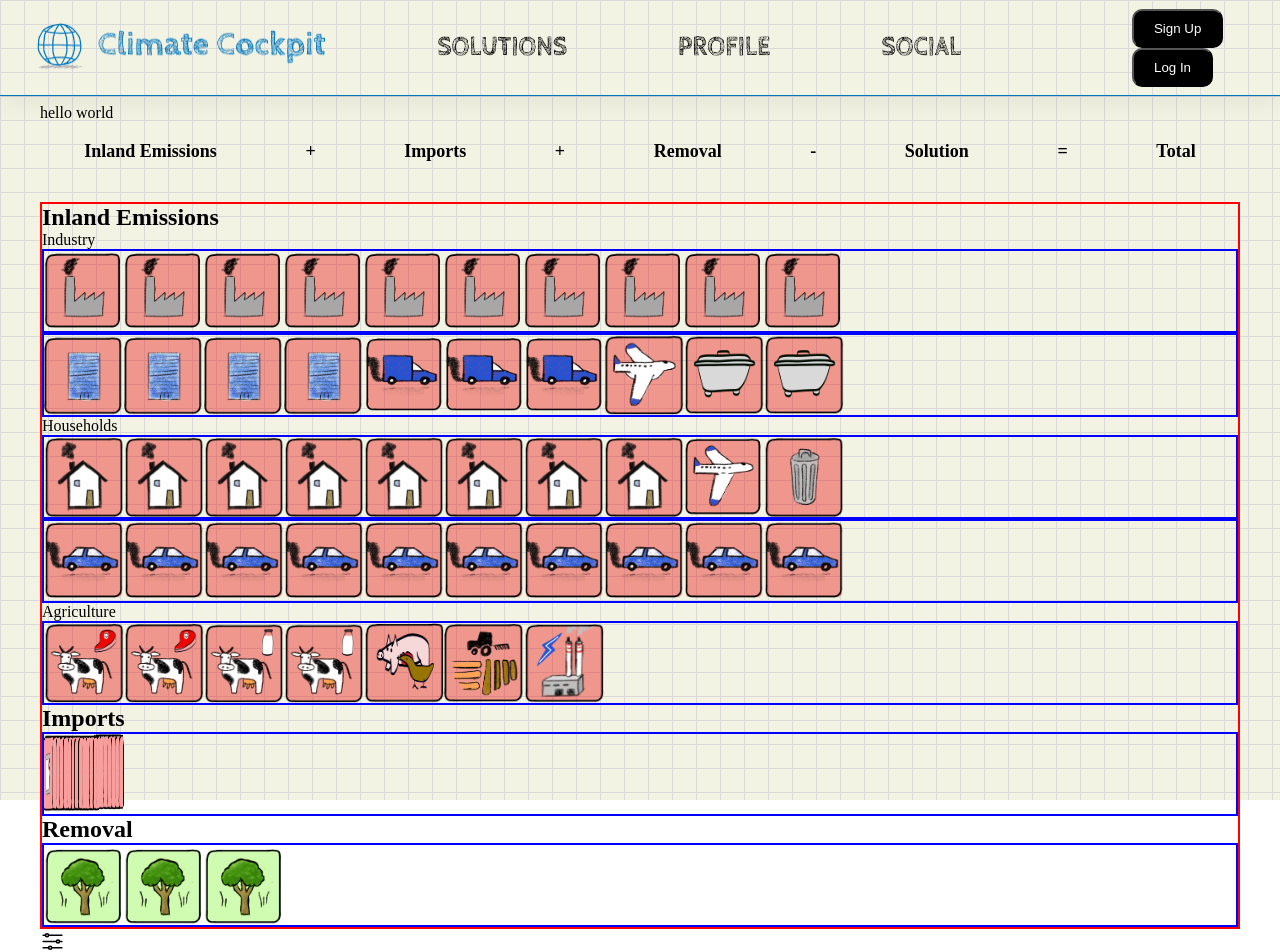
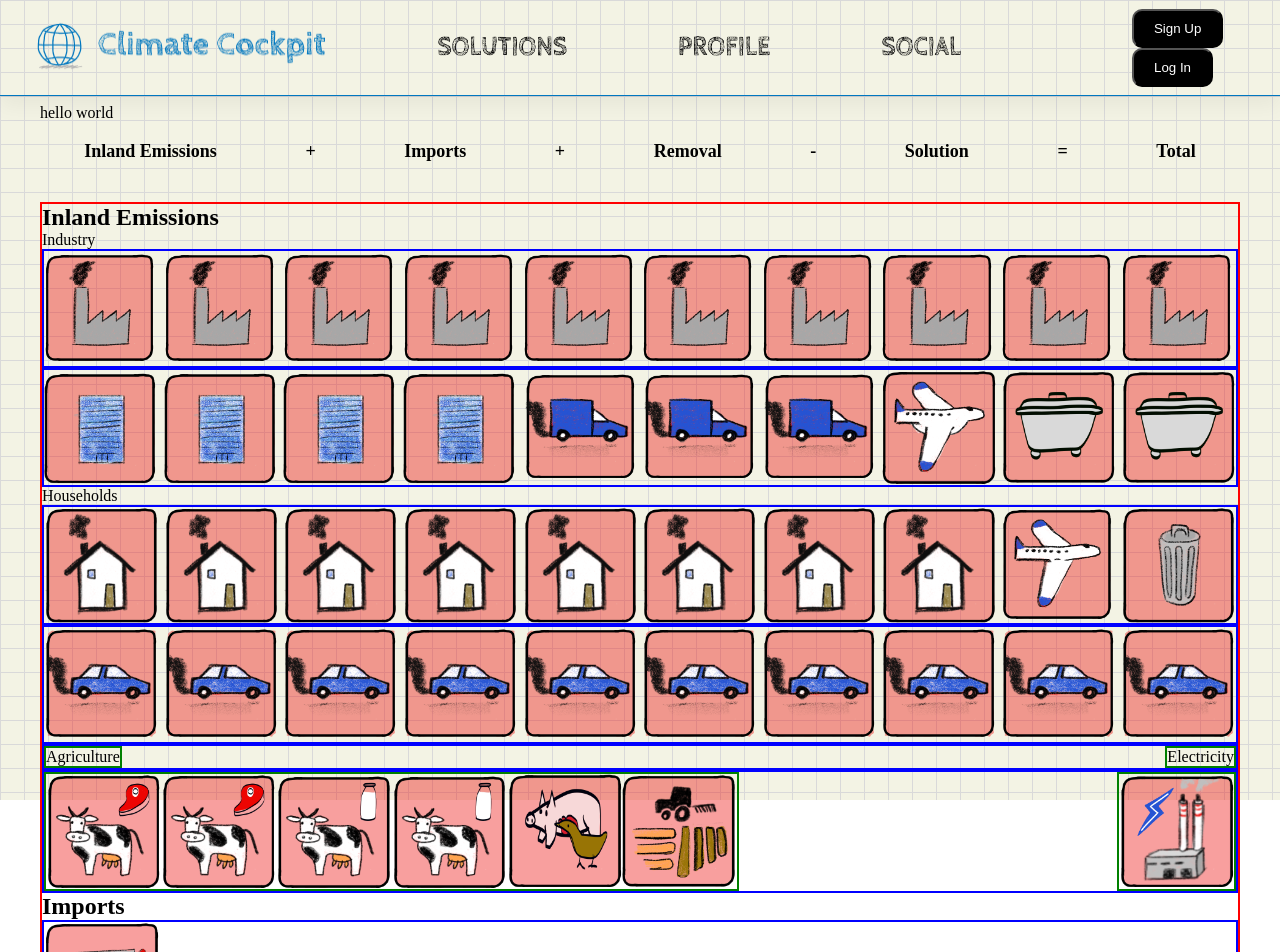
Before and after one commit to ChingT/Climate-Cockpit, a React (Vite) app in the folder frontend/: page /solutions in a window 1280 px wide. Shown: the top 952 px of the page. Built offline with nearby package versions, Linux system fonts and the light colour scheme; what javascript-time-ago would draw is missing.

Commit message:
Fixed right-alignment of electricity icon and rendering of imports icon.

```diff
--- a/frontend/src/components/Dashboard/DashboardGrid.jsx
+++ b/frontend/src/components/Dashboard/DashboardGrid.jsx
@@ -26,8 +26,8 @@ import plantsIcon from "../../assets/dashboard_icons/Agriculture_Plants.png";
 import plantsIconBlue from "../../assets/dashboard_icons/Agriculture_Plants_Blue.png";
 import electricityIcon from "../../assets/dashboard_icons/Electricity.png";
 import electricityIconBlue from "../../assets/dashboard_icons/Electricity_Blue.png";
-import importsIcon from "../../assets/dashboard_icons/Imports_Long.png";
-import importsIconBlue from "../../assets/dashboard_icons/Imports.png";
+import importsIcon from "../../assets/dashboard_icons/Imports.png";
+import importsIconBlue from "../../assets/dashboard_icons/ImportsBlue.png";
 import removalIcon from "../../assets/dashboard_icons/Nature.png";
 import { DashboardGridDiv } from "./dashboard.style.js";
 
@@ -81,8 +81,8 @@ export default function DashboardGrid() {
   const additionalRemoval = 1;
 
   const imageStyle = {
-    width: "80px", // Set the desired width here
-    height: "80px", // Set the desired height here
+    width: "9vw", // Set the desired width here
+    height: "9vw", // Set the desired height here
   };
 
   const renderIcons = (count, imageUrl) => {
@@ -140,9 +140,16 @@ export default function DashboardGrid() {
         {renderIcons(totalCars - reducedCars, carIcon)}
         {renderIcons(reducedCars, carIconBlue)}
       </div>
-
+      <div>
+        <div className="left-column">
           <p>Agriculture</p>
+        </div>
+        <div className="right-column">
+          <p>Electricity</p>
+        </div>
+      </div>
       <div>
+        <div className="left-column">
           {renderIcons(totalCowMeat - reducedCowMeat, cowMeatIcon)}
           {renderIcons(reducedCowMeat, cowMeatIconBlue)}
           {renderIcons(totalCowMilk - reducedCowMilk, cowMilkIcon)}
@@ -151,16 +158,24 @@ export default function DashboardGrid() {
           {renderIcons(reducedOtherMeat, otherMeatIconBlue)}
           {renderIcons(totalPlants - reducedPlants, plantsIcon)}
           {renderIcons(reducedPlants, plantsIconBlue)}
+        </div>
+        <div className="right-column">
           {renderIcons(totalElectricity - reducedElectricity, electricityIcon)}
           {renderIcons(reducedElectricity, electricityIconBlue)}
         </div>
+      </div>
+
       <h2>Imports</h2>
       <div>
         {renderIcons(totalImports - reducedImports, importsIcon)}
         {renderIcons(reducedImports, importsIconBlue)}
       </div>
+
       <h2>Removal</h2>
-      <div>{renderIcons(totalRemoval + additionalRemoval, removalIcon)}</div>
+
+      <div className="left-column">
+        {renderIcons(totalRemoval + additionalRemoval, removalIcon)}
+      </div>
     </DashboardGridDiv>
   );
 }
--- a/frontend/src/components/Dashboard/dashboard.style.js
+++ b/frontend/src/components/Dashboard/dashboard.style.js
@@ -4,16 +4,30 @@ export const DashboardGridDiv = styled.div`
   display: flex;
   flex-direction: column;
   border: 2px solid red;
+
   & > div {
     display: flex;
     flex-direction: row;
     border: 2px solid blue;
+    justify-content: space-between; /* Align children with space between */
   }
-`;
 
-export const DashboardIcons = styled.div`
-  width: 100px;
-  height: 100px;
+  & > div > div {
+    display: flex;
+    flex-direction: row;
+    border: 2px solid green;
+    align-items: center; /* Center align items within the inner div */
+  }
+
+  /* Add styles for left column here */
+  .left-column {
+    justify-content: flex-start; /* Align content in the left column to the left */
+  }
+
+  /* Add styles for right column here */
+  .right-column {
+    justify-content: flex-end; /* Align content in the right column to the right */
+  }
 `;
 
 export const DashboardCategoriesTotalPoints = styled.div`
```
Lines whose indentation alone changed are shown as unchanged.
